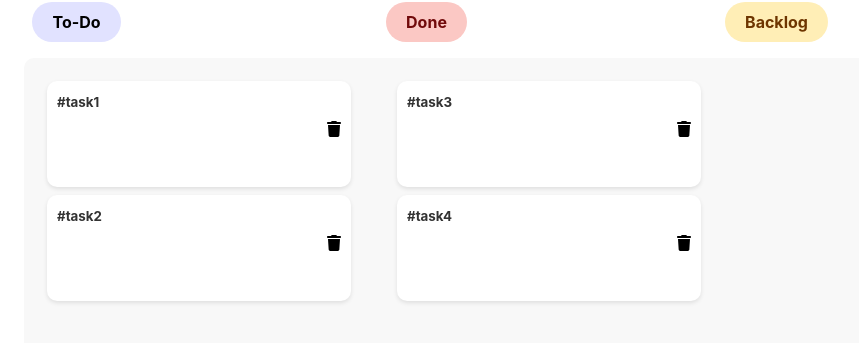
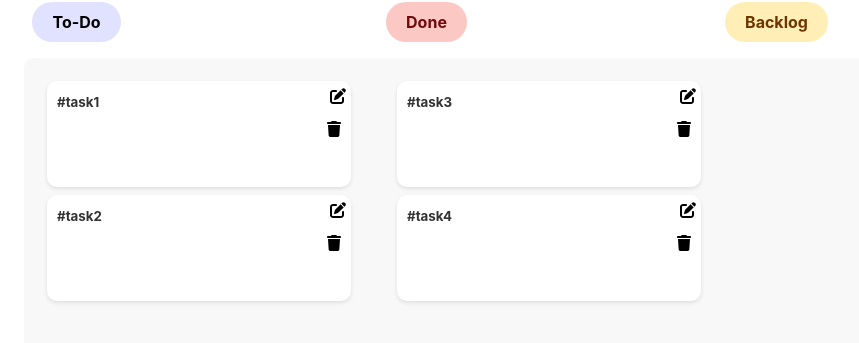
Before and after one commit to rie-hoxha/kanban, a React (Create React App) app: page / in a window 1280 px wide. Shown: the part 129-472 px from the top of the page, without its empty margins (91-950 px from the left). Built offline with nearby package versions, Linux system fonts and the light colour scheme.

Commit message:
EditIcon added

```diff
--- a/src/components/KanbanBoard.js
+++ b/src/components/KanbanBoard.js
@@ -1,4 +1,4 @@
-import React, { useState, useEffect } from 'react';
+import React, { useState } from 'react';
 import { DragDropContext } from 'react-beautiful-dnd';
 import Column from './Column';
 
--- a/src/components/Task.js
+++ b/src/components/Task.js
@@ -1,10 +1,8 @@
-import React from 'react'
-import styled from 'styled-components'
-import { Draggable } from 'react-beautiful-dnd'
-import { FontAwesomeIcon } from '@fortawesome/react-fontawesome'; // Import FontAwesome
-import { faTrash } from '@fortawesome/free-solid-svg-icons'; // Import the trash icon
-
-
+import React, { useState } from 'react';
+import styled from 'styled-components';
+import { Draggable } from 'react-beautiful-dnd';
+import { FontAwesomeIcon } from '@fortawesome/react-fontawesome';
+import { faTrash, faEdit } from '@fortawesome/free-solid-svg-icons';
 
 const Container = styled.div`
   border-radius: 10px;
@@ -19,28 +17,49 @@ const Container = styled.div`
   display: flex;
   justify-content: space-between;
   flex-direction: column;
-  box-shadow: 0px 2px 4px rgba(0, 0, 0, 0.1); /* Add the box-shadow property */
+  box-shadow: 0px 2px 4px rgba(0, 0, 0, 0.1);
+  position: relative;
 `;
 
 const TextContent = styled.div`
   color: #686B72;
+  cursor: pointer;
 `;
 
-const BinIcon= styled.div`
+const BinIcon = styled.div`
   display: flex;
-justify-content: end;
+  justify-content: flex-end;
   padding: 2px;
-cursor:pointer;
-
+  cursor: pointer;
 `;
 
 const TaskId = styled.span`
-  color: #333; /* Make the task ID text bold */
+  color: #333;
   font-weight: bold;
 `;
-// function below checks/ controls the color of the tasks
-//is the item being dragged,if yes then lightgreen color
-//
+
+const EditIcon = styled.div`
+  position: absolute;
+  top: 0;
+  right: 0;
+  padding: 5px;
+  cursor: pointer;
+`;
+
+const EditInput = styled.input`
+  border: none;
+  outline: none;
+  text-align: center;
+  font-size: 16px;
+  font-weight: bold;
+  background-color: transparent;
+  color: inherit;
+  width: 100%; /* Add this line to make the input field take the full width */
+  margin-top: 10%; /* Add this line to remove any margins */
+  padding: 0; /* Add this line to remove any padding */
+`;
+
+
 function bgcolorChange(props) {
   return props.isDragging
     ? "#CBDFD8"
@@ -54,6 +73,34 @@ function bgcolorChange(props) {
 }
 
 export default function Task({ task, index }) {
+  const [isEditing, setIsEditing] = useState(false);
+  const [editedContent, setEditedContent] = useState(task.title);
+
+  const handleEditClick = () => {
+    setIsEditing(true);
+  };
+
+  const handleSaveClick = () => {
+    setIsEditing(false);
+    task.title = editedContent;
+  };
+
+
+
+  const handleContentClick = () => {
+    setIsEditing(true);
+  };
+
+  const handleContentChange = (e) => {
+    setEditedContent(e.target.value);
+  };
+
+  const handleContentKeyPress = (e) => {
+    if (e.key === 'Enter') {
+      handleSaveClick();
+    }
+  };
+
   return (
     <Draggable draggableId={`${task.id}`} key={task.id} index={index}>
       {(provided, snapshot) => (
@@ -63,7 +110,22 @@ export default function Task({ task, index }) {
           ref={provided.innerRef}
           isDragging={snapshot.isDragging}
         >
+          {isEditing ? (
             <div>
+              <EditInput
+                type="text"
+                value={editedContent}
+                onChange={handleContentChange}
+                onKeyPress={handleContentKeyPress}
+                onBlur={handleSaveClick}
+                autoFocus
+              />
+            </div>
+          ) : (
+            <div>
+              <EditIcon onClick={handleEditClick}>
+                <FontAwesomeIcon icon={faEdit} />
+              </EditIcon>
               <div style={{ display: "flex", justifyContent: "start", padding: 2 }}>
                 <TaskId>
                   <small>
@@ -72,7 +134,7 @@ export default function Task({ task, index }) {
                 </TaskId>
               </div>
               <div style={{ display: "flex", justifyContent: "center", padding: 2 }}>
-                <TextContent>{task.title}</TextContent>
+                <TextContent onClick={handleContentClick}>{editedContent}</TextContent>
               </div>
               <BinIcon>
                 <div>
@@ -80,7 +142,7 @@ export default function Task({ task, index }) {
                 </div>
               </BinIcon>
             </div>
-            {provided.placeholder}
+          )}
         </Container>
       )}
     </Draggable>
```
Lines whose indentation alone changed are shown as unchanged.
